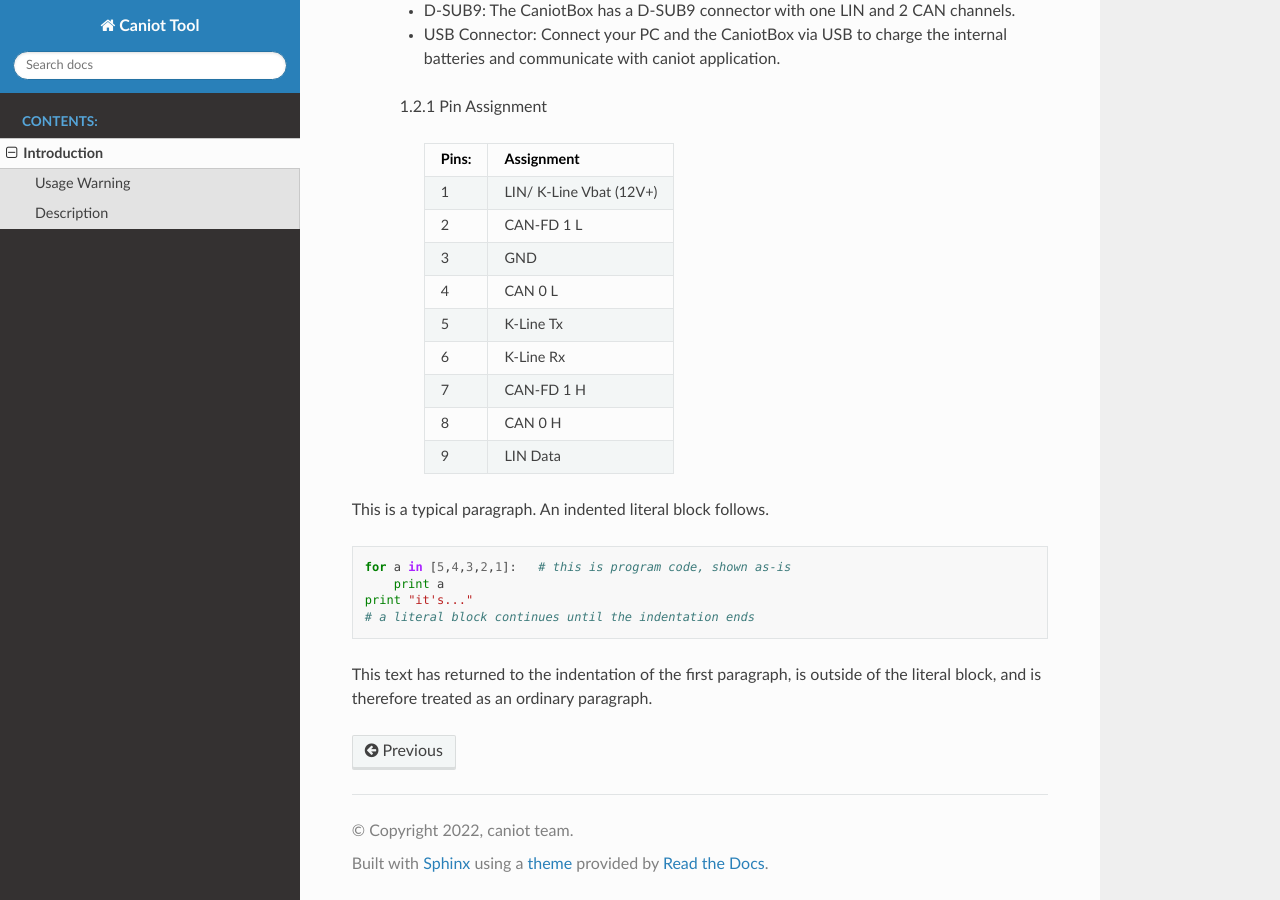
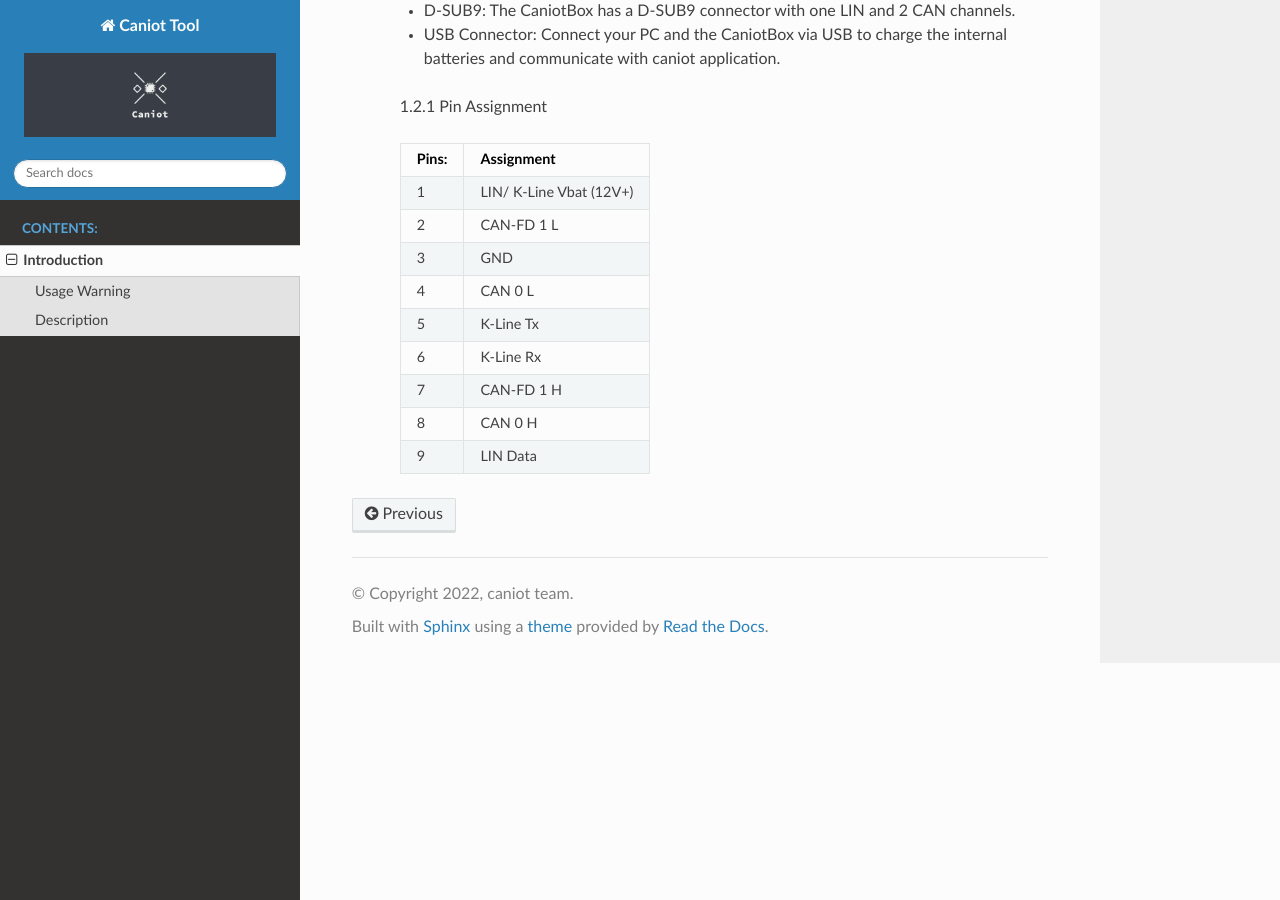
Before and after one commit to caniot/caniot_tools, a Sphinx documentation site: the page built from docs/source/intro.rst, in a window 1280 px wide and 900 px high, scrolled down 1849 px. Built offline with Sphinx 7.4.7 and the Read the Docs theme 2.0.0, drawn with Linux system fonts in a browser that asks for light colours.

Commit message:
new fixes

```diff
--- a/docs/source/conf.py
+++ b/docs/source/conf.py
@@ -25,3 +25,11 @@ exclude_patterns = []
 # https://www.sphinx-doc.org/en/master/usage/configuration.html#options-for-html-output
 
 html_theme = 'sphinx_rtd_theme'
+html_static_path = ['_static']
+html_favicon = './images/favicon.png'
+html_title = 'Caniot Tool'
+html_logo = './images/twitter_header_photo_2.png'
+html_theme_options = {
+    'logo_only': False,
+    'display_version': True,
+}
--- a/docs/source/intro.rst
+++ b/docs/source/intro.rst
@@ -57,30 +57,16 @@ Caniot tool is a Multi-platform simulation, analysis and test environment for de
         1.2.1	Pin Assignment
 
 
-            =====  ========================
-            Pins:  Assignment
-            =====  ========================
-            1      LIN/ K-Line Vbat  (12V+)
-            2      CAN-FD 1 L
-            3      GND
-            4      CAN 0 L
-            5      K-Line Tx
-            6      K-Line Rx
-            7      CAN-FD 1 H
-            8      CAN 0 H
-            9      LIN Data
-            =====  ========================
-
-
-This is a typical paragraph.  An indented literal block follows.
-
-::
-
-    for a in [5,4,3,2,1]:   # this is program code, shown as-is
-        print a
-    print "it's..."
-    # a literal block continues until the indentation ends
-
-This text has returned to the indentation of the first paragraph,
-is outside of the literal block, and is therefore treated as an
-ordinary paragraph.
+        =====  ========================
+        Pins:  Assignment
+        =====  ========================
+        1      LIN/ K-Line Vbat  (12V+)
+        2      CAN-FD 1 L
+        3      GND
+        4      CAN 0 L
+        5      K-Line Tx
+        6      K-Line Rx
+        7      CAN-FD 1 H
+        8      CAN 0 H
+        9      LIN Data
+        =====  ========================
```
